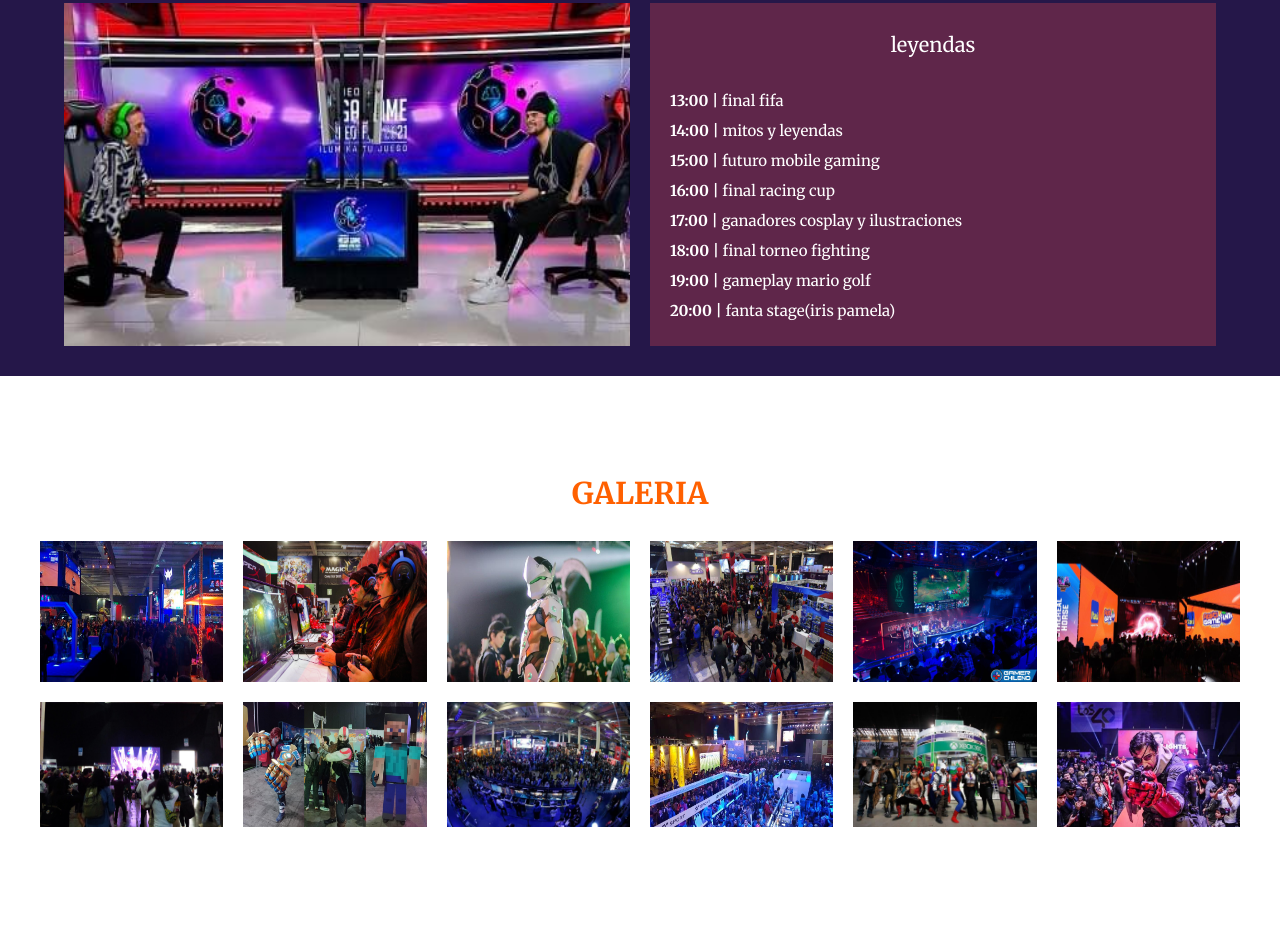
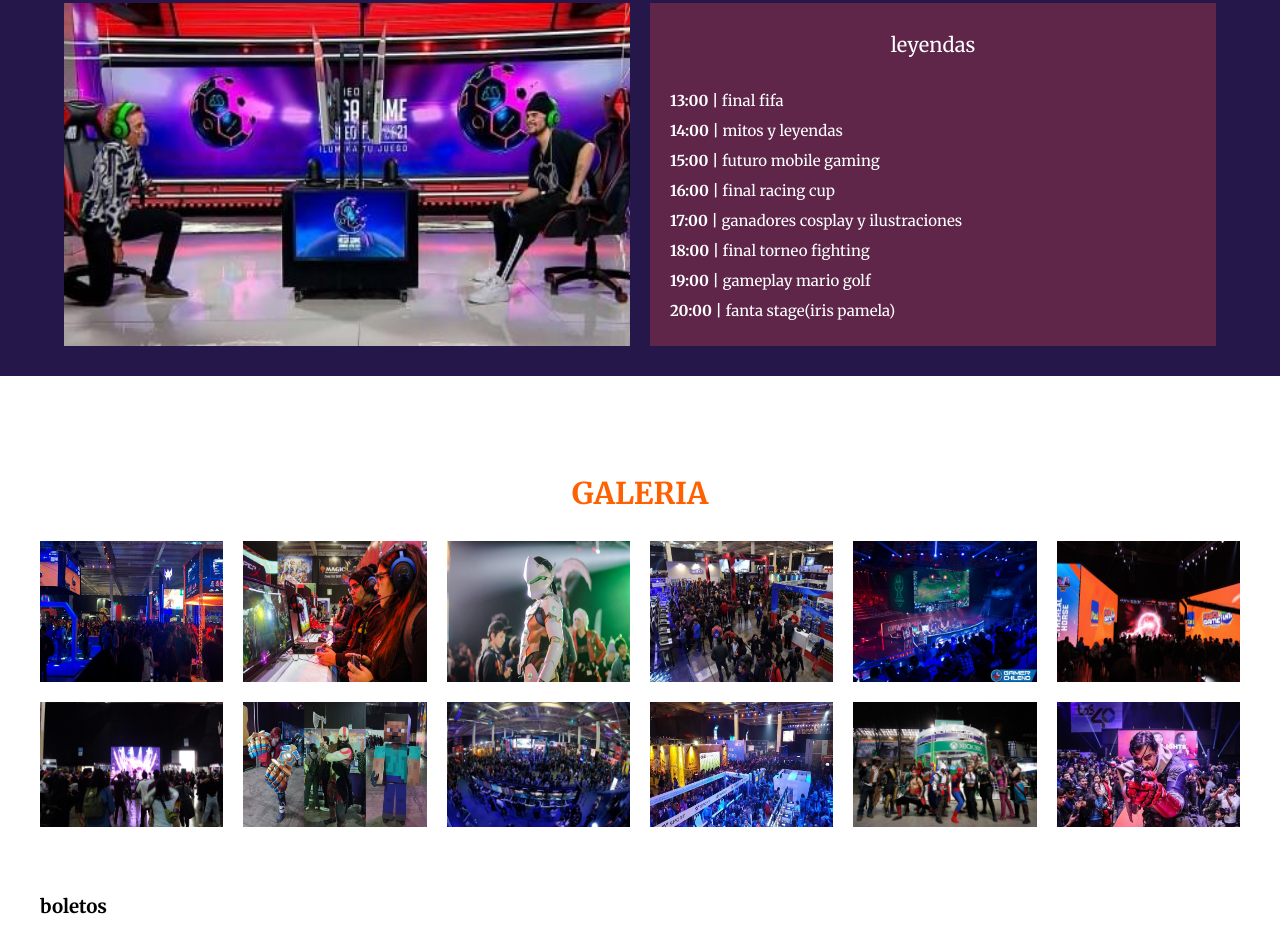
Before and after one commit to bhlazzi/proyecto-festgame, a website: page index.html in a window 1280 px wide. Shown: the part 2289-3225 px from the top of the page. Before the commit the page ends 3166 px from the top, so only its background shows below. Drawn offline with Linux system fonts and the light colour scheme.

Commit message:
modificando video

```diff
--- a/index.html
+++ b/index.html
@@ -199,7 +199,9 @@
         </div>
     </section>
     <section class="boletos contenedor">
-        <div class="boletos-box"></div>
+        <div class="boletos-box">
+            <h3 class="texto-boletos"> boletos</h3>
+        </div>
     </section>
     <script src="./build/js/app.js"></script>
 </body>
```
